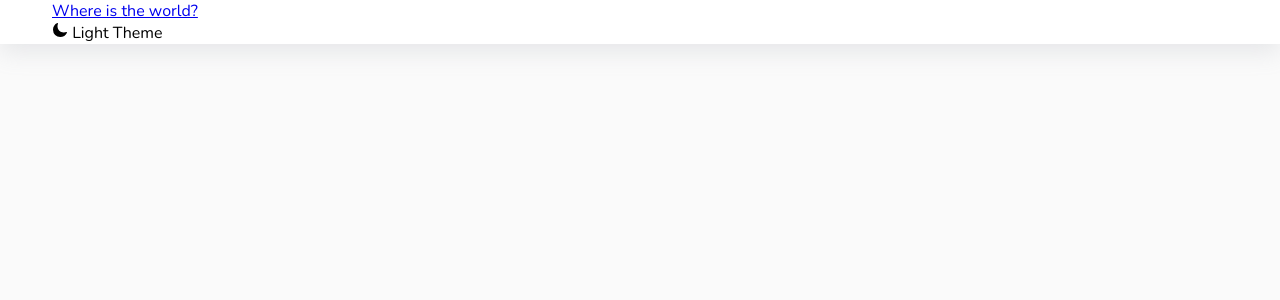
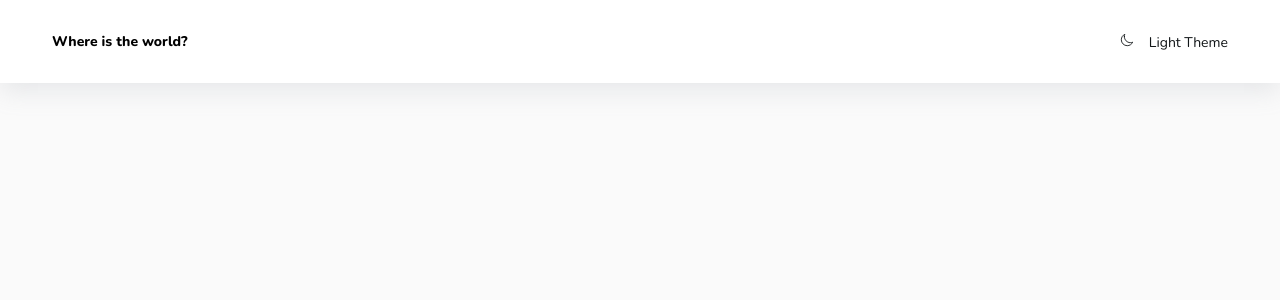
Before and after one commit to v4voloshyn/react-countries, a React (Create React App) app: page / in a window 1280 px wide. Shown: the top 300 px of the page. Built offline with nearby package versions, Linux system fonts and the light colour scheme.

Commit message:
feat: finish theme switcher

```diff
--- a/src/components/Header.jsx
+++ b/src/components/Header.jsx
@@ -11,16 +11,29 @@
 `;
 
 const Wrapper = styled.div`
-
+   display: flex;
+   justify-content: space-between;
+   align-items: center;
+   padding: 2rem 0;
 `;
 
 const Title = styled.a.attrs({
    href: '/',
 })`
-
+   color: var(--colors_text);
+   font-size: var(--fs-sm);
+   text-decoration: none;
+   font-weight: var(--fw-bold);
 `;
 
-const ModeSwitcher = styled.div``;
+const ModeSwitcher = styled.div`
+   color: var(--color-text);
+   font-size: var(--fs-sm);
+   cursor: pointer;
+   /* font-weight: var(--fw-bold); */
+   line-height: var(--fs-sm);
+   text-transform: capitalize;
+`;
 
 export const Header = () => {
    const [theme, setTheme] = useState('light');
@@ -37,9 +50,13 @@
          <Container>
             <Wrapper>
                <Title>Where is the world?</Title>
-               <ModeSwitcher
-                  onClick={toggleTheme}>
-                  <IoMoon /> Light Theme
+               <ModeSwitcher onClick={toggleTheme}>
+                  {theme === 'light' ? (
+                     <IoMoonOutline size="14px" />
+                  ) : (
+                     <IoMoon size="14px" />)}
+
+                  <span style={{ marginLeft: '0.70rem' }}> {theme} Theme</span>
                </ModeSwitcher>
             </Wrapper>
          </Container>
```
